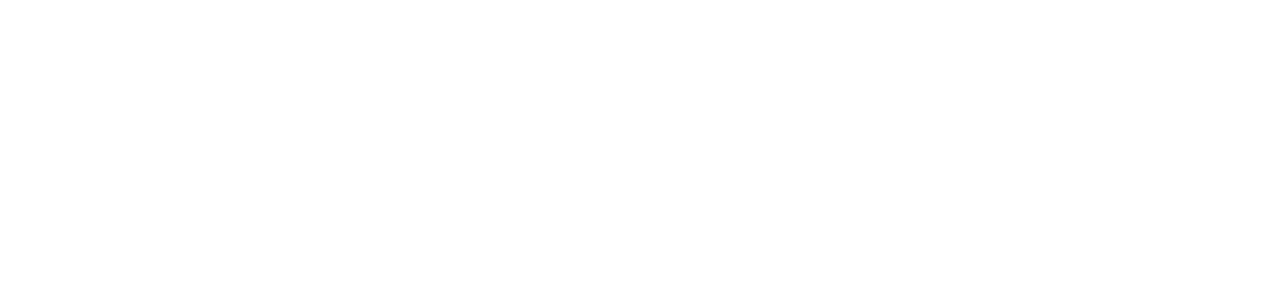
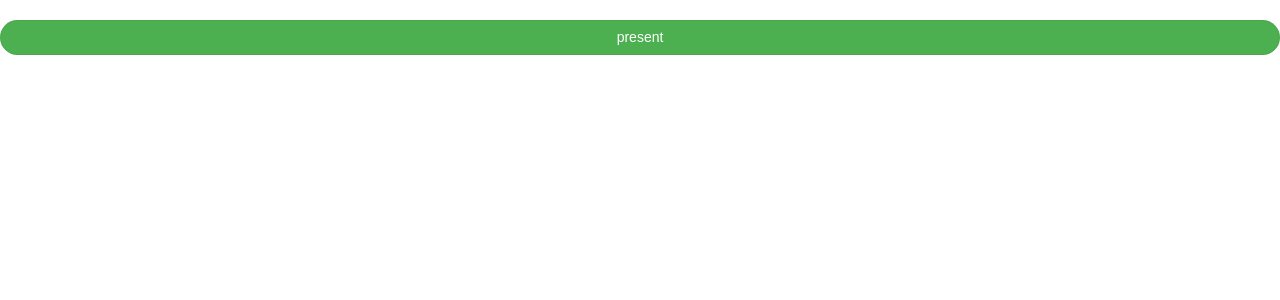
Before and after one commit to UmarTolba/Digital-Attendance-System, a React (Vite) app in the folder client/: page /SetAttendancePres in a window 1280 px wide. Before the commit this address had no page. Shown: the top 300 px of the page. Built offline with nearby package versions, Linux system fonts and the light colour scheme; a web font is replaced by a local one.

Commit message:
done no backend though

```diff
--- a/client/src/App.jsx
+++ b/client/src/App.jsx
@@ -11,6 +11,9 @@
 import Generation from './assets/components/QrCodeGen';
 import StudentList from './assets/components/StudentList';
 import ClassLIist from './assets/pages/ClassList.jsx';
+import AttendanceButton from './assets/components/SetAttendancePres.jsx'
+import AbsentButton from './assets/components/AbsentButton.jsx'
+import LateButton from './assets/components/LateButton.jsx'
 function App() {
 
 
@@ -29,6 +32,9 @@
         <Route path="/Login" element={<Login/>} />
         <Route path="/StudentList" element={<StudentList />} />
         <Route path="/ClassList" element={<ClassLIist />} />
+        <Route path="/SetAttendancePres" element={<AttendanceButton />} />
+        <Route path="/AbsentButton" element={<AbsentButton />} />
+        <Route path="/LateButton" element={<LateButton />} />
 
       </Routes>
     </>
--- /dev/null
+++ b/client/src/assets/components/AbsentButton.jsx
@@ -0,0 +1,24 @@
+import React from "react";
+
+const AbsentButton = ({ onClick }) => {
+  return (
+    <button
+      onClick={onClick}
+      style={{
+        padding: "6px 14px",
+        borderRadius: "999px",
+        fontSize: "14px",
+        fontWeight: "500",
+        color: "white",
+        display: "inline-block",
+        minWidth: "60px",
+        textAlign: "center",
+        backgroundColor: "#E05353"
+      }}
+    >
+      Absent
+    </button>
+  );
+};
+
+export default AbsentButton;
--- /dev/null
+++ b/client/src/assets/components/LateButton.jsx
@@ -0,0 +1,24 @@
+import React from "react";
+
+const LateButton = ({ onClick }) => {
+  return (
+    <button
+      onClick={onClick}
+      style={{
+        padding: "6px 14px",
+        borderRadius: "999px",
+        fontSize: "14px",
+        fontWeight: "500",
+        color: "white",
+        display: "inline-block",
+        minWidth: "60px",
+        textAlign: "center",
+        backgroundColor: "#F4B400"
+      }}
+    >
+      Late
+    </button>
+  );
+};
+
+export default LateButton;
--- /dev/null
+++ b/client/src/assets/components/SetAttendancePres.jsx
@@ -0,0 +1,32 @@
+import React from "react";
+import  { useState } from "react";
+const AttendanceButton= () => {
+  const [status, setStatus] = useState("Absent");
+
+  const markPresent = () => {
+    setStatus("Present");
+  };
+
+  return (
+    <div>
+      <button
+        onClick={markPresent}
+        style={{
+        padding: "6px 14px",
+        borderRadius: "999px",
+        fontSize: "14px",
+        fontWeight: "500",
+        color: "white",
+        display: "inline-block",
+        minWidth: "60px",
+        textAlign: "center",
+        backgroundColor: "#4CAF50"
+        }}
+      >
+        present
+      </button>
+    </div>
+  );
+};
+
+export default AttendanceButton;
--- a/client/src/assets/pages/ClassList.jsx
+++ b/client/src/assets/pages/ClassList.jsx
@@ -2,6 +2,9 @@
 import StudentList from "../components/StudentList";
 import NewSideBar from "../components/NewSideBar";
 import DataBarDaily from "../components/DdataBarDaily";
+import AttendanceButton from "../components/SetAttendancePres";
+import AbsentButton from "../components/AbsentButton";
+import LateButton from "../components/LateButton";
 
 function ClassList() {
     // counters provided to DataBarDaily; StudentList will update them via setters
@@ -40,7 +43,11 @@
                                 absentNumber={setAbsent}
                             />
                         </div>
-                        <div className="h-28" aria-hidden="true" />
+                        <div>
+                            <AttendanceButton/>
+                            <LateButton/>
+                            <AbsentButton/>
+                        </div>
                     </div>
                 </div>
             </div>
```
